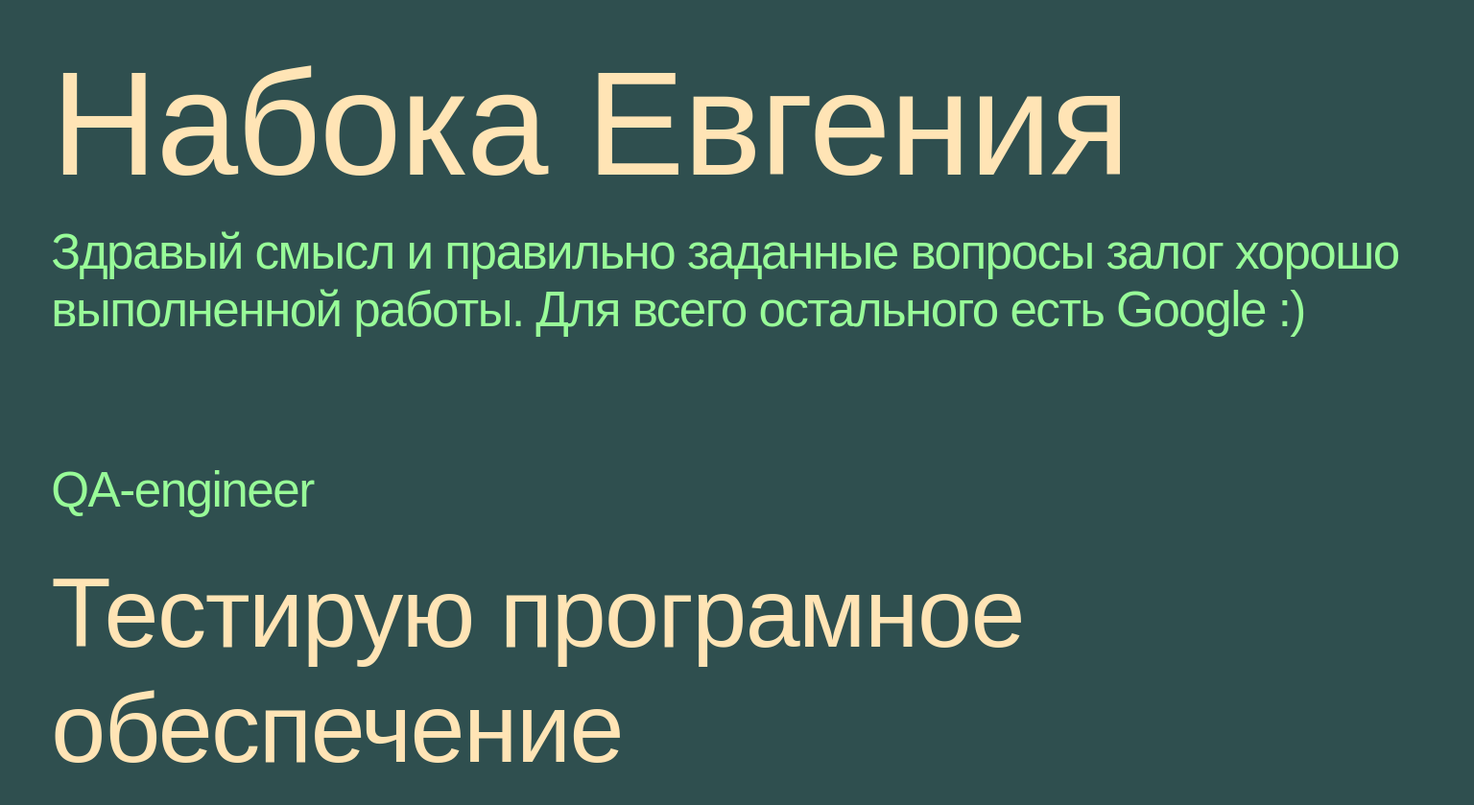
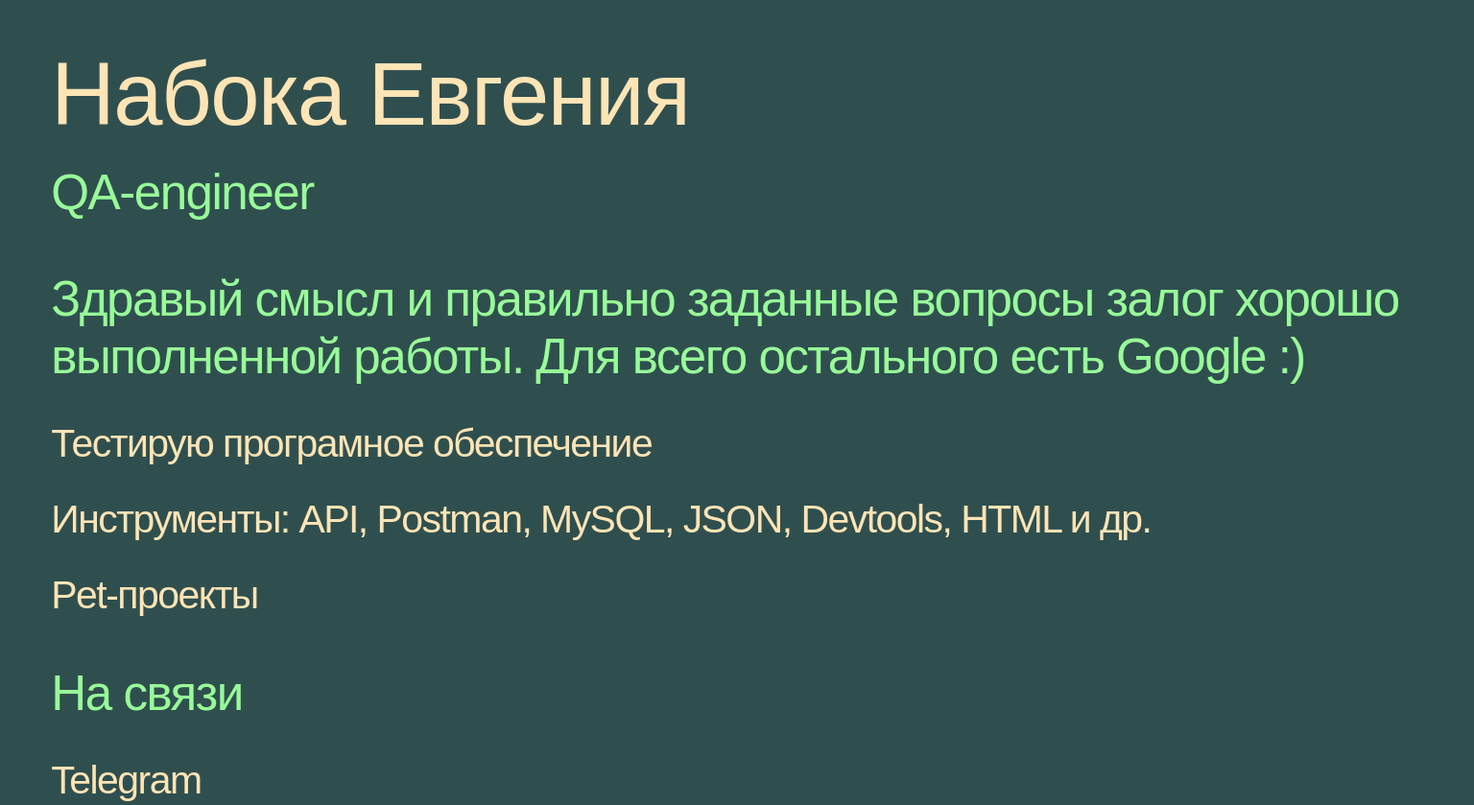
Before and after one commit to JannyNaboka-qa/JannyNaboka-qa.github.io, a plain HTML site: page index.html in a window 1536 px wide. Shown: the top 839 px of the page at 96% size. Drawn offline with Linux system fonts and the light colour scheme; a web font is replaced by a local one.

Commit message:
редакция

```diff
--- a/index.html
+++ b/index.html
@@ -28,9 +28,9 @@
   </head>
   <body>
     <div class="name">Набока Евгения</div>
-    <div class="block-title">Здравый смысл и правильно заданные вопросы залог хорошо выполненной работы. Для всего остального есть Google :)</div>
+    <div class="block-title">QA-engineer</div>
     <div class="block">
-      <div class="block-title">QA-engineer</div>
+      <div class="block-title">Здравый смысл и правильно заданные вопросы залог хорошо выполненной работы. Для всего остального есть Google :)</div>
       <div class="entry">
         <p>Тестирую програмное обеспечение</p>
       </div>
@@ -42,7 +42,7 @@
       </div>
 
       <div class="block">
-      <div class="block-title">на связи</div>
+      <div class="block-title">На связи</div>
       <div class="block-entries">
         <div class="entry">
           <a href="https://t.me/Aquarica" target="_blank"> Telegram</a>
--- a/style.css
+++ b/style.css
@@ -145,16 +145,16 @@ a:hover {
 @media screen and (min-width: 1440px) {
   body {
     padding: 3.472vw;
-    padding-bottom: 8.333vw;
+    padding-bottom: 4.333vw;
   }
 
   .name {
-    font-size: 10vw;
+    font-size: 6vw;
     margin-bottom: 1.667vw;
   }
 
   .block {
-    margin-top: 8.333vw;
+    margin-top: 3.333vw;
   }
 
   .block-title {
@@ -164,7 +164,7 @@ a:hover {
   }
 
   .entry {
-    line-height: 7.813vw;
-    font-size: 6.667vw;
+    line-height: 2.813vw;
+    font-size: 2.667vw;
   }
 }
```
